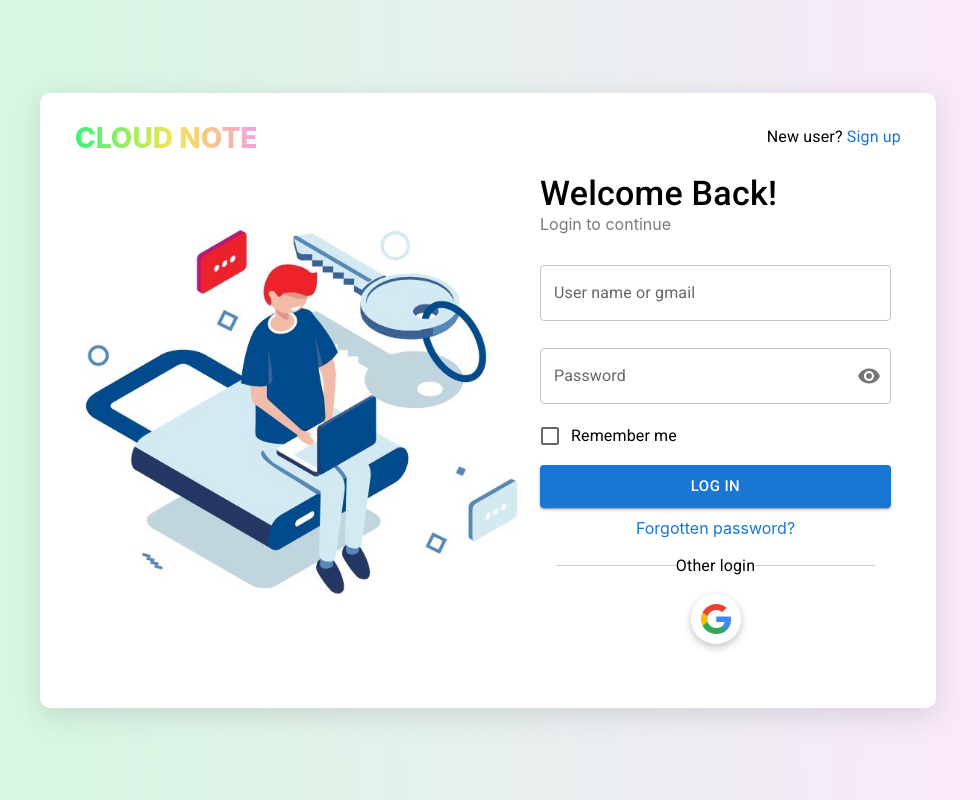
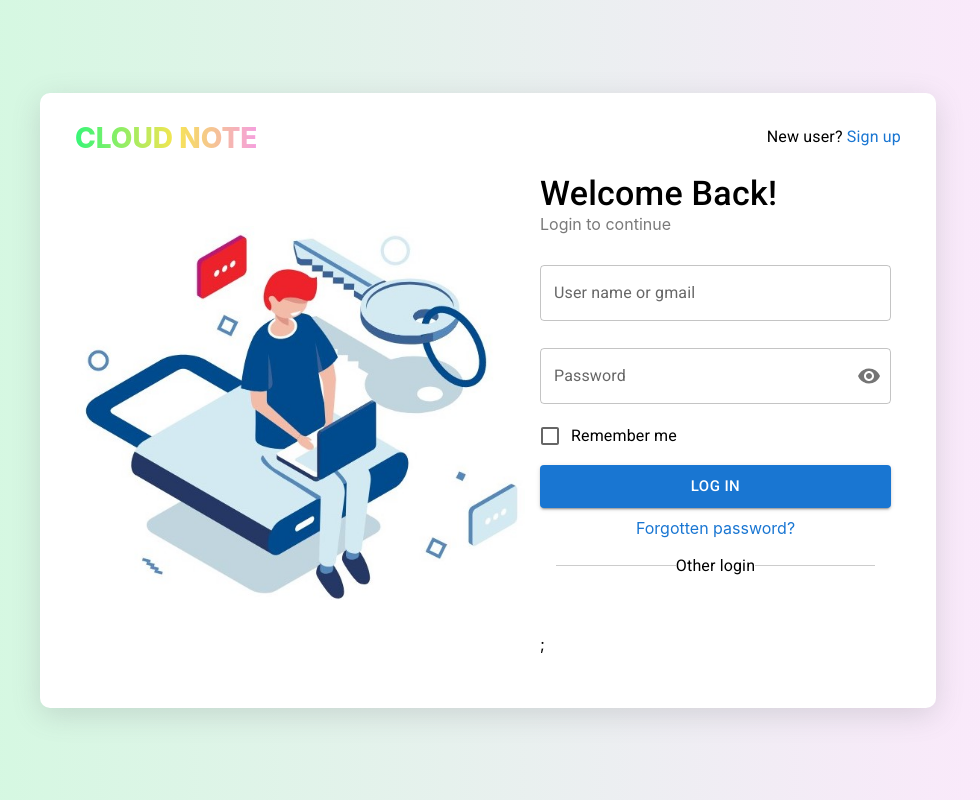
Before and after one commit to minhcuong1301/Cloud_note_rebuild, a React (Create React App) app: page /login in a window 1280 px wide. Shown: the whole page, without its empty margins (152-1132 px from the left). Built offline with nearby package versions, Linux system fonts and the light colour scheme.

Commit message:
loginGoogle

```diff
--- a/package.json
+++ b/package.json
@@ -9,6 +9,7 @@
     "@mui/icons-material": "^5.11.11",
     "@mui/material": "^5.11.12",
     "@mui/x-date-pickers": "^6.0.3",
+    "@react-oauth/google": "^0.11.1",
     "@reduxjs/toolkit": "^1.9.3",
     "@testing-library/jest-dom": "^5.16.5",
     "@testing-library/react": "^13.4.0",
--- a/public/index.html
+++ b/public/index.html
@@ -4,7 +4,10 @@
     <meta charset="utf-8" />
     <link rel="icon" href="%PUBLIC_URL%/assets/fvc.ico" />
     <meta name="viewport" content="width=device-width, initial-scale=1" />
-
+    <meta Content-Security-Policy-Report-Only: script-src
+    https://accounts.google.com/gsi/client ; frame-src
+    https://accounts.google.com/gsi/ ; connect-src
+    https://accounts.google.com/gsi/ ; />
     <meta name="theme-color" content="#000000" />
     <meta
       name="description"
@@ -26,9 +29,9 @@
       Learn how to configure a non-root public URL by running `npm run build`.
     -->
     <link
-  rel="stylesheet"
-  href="https://fonts.googleapis.com/css?family=Roboto:300,400,500,700,900&display=swap"
-/>
+      rel="stylesheet"
+      href="https://fonts.googleapis.com/css?family=Roboto:300,400,500,700,900&display=swap"
+    />
     <title>Cloud note</title>
   </head>
   <body>
--- a/src/components/HomeRouting/index.jsx
+++ b/src/components/HomeRouting/index.jsx
@@ -30,7 +30,7 @@ export default function HomeRouting(props) {
 
   return (
     <Routes>
-      <Route path='/' element={<Navigate to={`/home/${df_nav.toLowerCase()}`} />} />
+      <Route path='/' element={<Navigate to={`/home/archived`} />} />
       <Route path='/profile' element={<Profile data={data} />} />
 
       <Route path='/calendar' element={<CalendarTable data={data} />} />
--- /dev/null
+++ b/src/features/Auth/Login/index.css
@@ -0,0 +1,9 @@
+.google {
+  width: 100%;
+  justify-content: center;
+  font-weight: 600;
+  color: #000;
+  font-size: 18px;
+  align-items: center;
+  margin-bottom: 20px;
+}
--- a/src/features/Auth/Login/index.jsx
+++ b/src/features/Auth/Login/index.jsx
@@ -6,12 +6,16 @@ import { useSnackbar } from "notistack";
 import React from "react";
 import { useForm } from "react-hook-form";
 import { useDispatch } from "react-redux";
-import { useNavigate } from "react-router-dom";
 import * as yup from "yup";
 import InputField from "../../../components/FormControls/InputField";
 import PasswordField from "../../../components/FormControls/PasswordField";
 import useWindowDimensions from "../../../customHook/WindowDimensions";
 import { login } from "../userSlice";
+import { GoogleOAuthProvider, GoogleLogin } from "@react-oauth/google";
+import jwtDecode from "jwt-decode";
+import StorageKeys from "../../../constants/storage-keys";
+import { useNavigate } from "react-router-dom";
+import "./index.css";
 Login.propTypes = {};
 
 function Login(props) {
@@ -56,7 +60,25 @@ function Login(props) {
       enqueueSnackbar(e.message, { variant: "error" });
     }
   };
+  const handleSuccess = (credentialResponse) => {
+    // Xử lý kết quả đăng nhập thành công
 
+    StorageKeys.TOKEN = credentialResponse.credential;
+    localStorage.setItem(StorageKeys.TOKEN, StorageKeys.TOKEN);
+    let tok = localStorage.getItem(StorageKeys.TOKEN);
+    const decode = jwtDecode(credentialResponse.credential);
+    console.log(tok);
+    if (!tok) {
+      return;
+    }
+    navigate("/home");
+    console.log(decode);
+  };
+
+  const handleFailure = (response) => {
+    console.log(response);
+    // Xử lý kết quả đăng nhập thất bại ở đây
+  };
   return (
     <div
       style={{
@@ -152,7 +174,6 @@ function Login(props) {
               </Typography>
               <span style={{ color: "rgb(122, 122, 122)" }}>Login to continue</span>
             </Box>
-
             <form
               style={{ display: "flex", flexDirection: "column" }}
               onSubmit={form.handleSubmit(handleSubmit)}
@@ -189,20 +210,10 @@ function Login(props) {
                 <span className='line'></span> Other login <span className='line'></span>
               </Typography>
             </Box>
-            <Box
-              sx={{
-                "&:hover": { background: "#f1f1f1" },
-                width: "50px",
-                height: "50px",
-                borderRadius: "50%",
-                boxShadow: "rgba(0, 0, 0, 0.24) 0px 3px 8px;",
-                margin: "0 auto",
-                padding: "10px",
-                cursor: "pointer",
-              }}
-            >
-              <img style={{ width: "100%", height: "100%" }} src='../../../assets/gg.png' alt='' />
-            </Box>
+            <GoogleOAuthProvider clientId='1092813439180-sbl9dbmjhu01po9vhmdltn4f8qbqiapf.apps.googleusercontent.com'>
+              <GoogleLogin className='google' onSuccess={handleSuccess} onError={handleFailure} />
+            </GoogleOAuthProvider>
+            ;
           </Box>
         </Box>
       </Box>
--- a/src/pages/GuestHome/index.jsx
+++ b/src/pages/GuestHome/index.jsx
@@ -431,7 +431,7 @@ function Home(props) {
             </Box>
           </Drawer>
           <Routes>
-            <Route path='/' element={<Navigate to={`/home/${df_nav.toLowerCase()}`} />} />
+            <Route path='/' element={<Navigate to={`/home/archived`} />} />
             <Route
               path='/explore'
               element={
```
Also changed, not shown: 1 other file (tests, documents, lock files or other folders).
